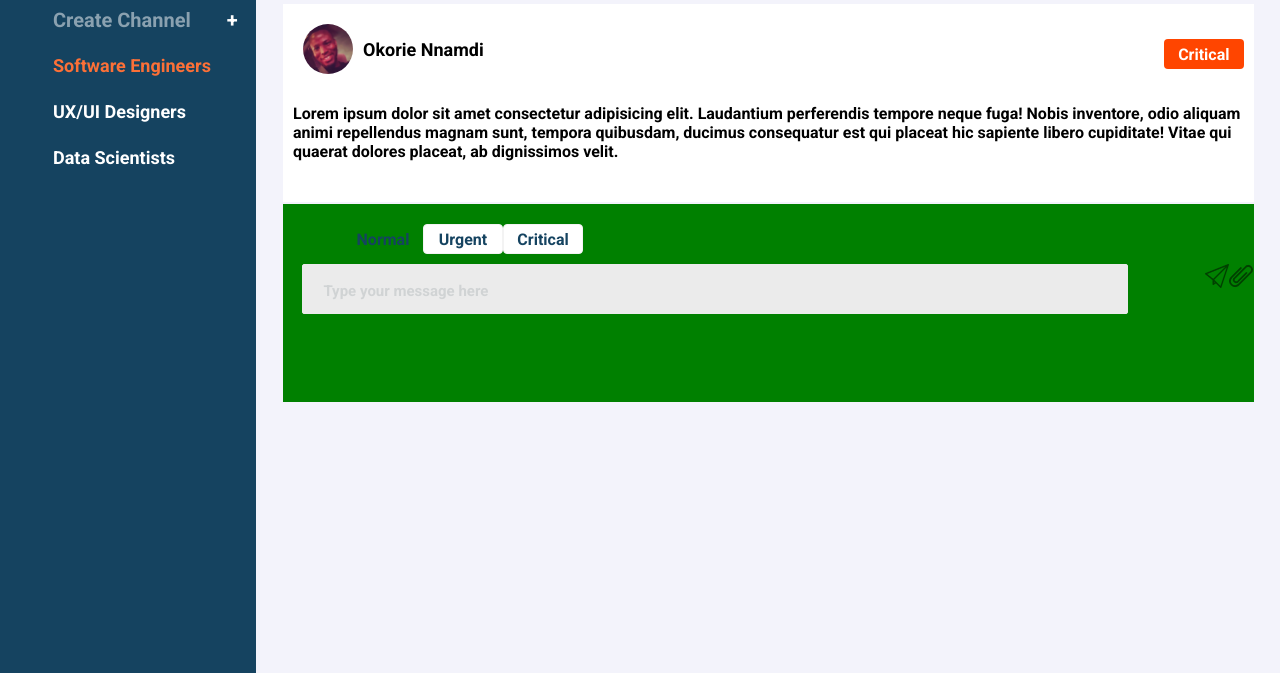
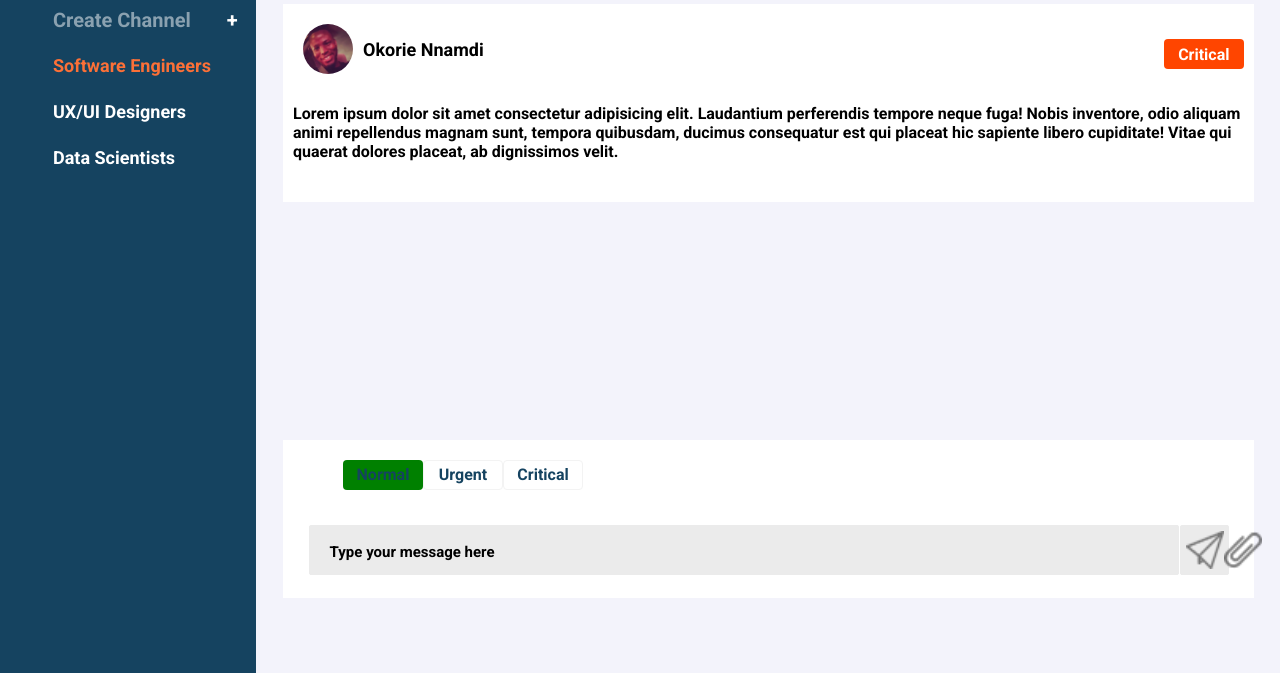
Before and after one commit to Jelhill/PostIt, a plain HTML site: page homepage.html in a window 1280 px wide. Shown: the part 127-800 px from the top of the page. Drawn offline with Linux system fonts and the light colour scheme.

Commit message:
input worked on

```diff
--- a/style.css
+++ b/style.css
@@ -229,14 +229,13 @@ button:hover {
 }
 
 .addmessage {
-  background-color: green;
-  /* margin-top: 350px; */
+  background-color: #ffffff;
+  margin-top: 23%;
   width: 95%;
-  height: 25vh;
+  height: 20vh;
   margin-left: 26px;
   border: 1px solid #f3f3fb;
   box-sizing: border-box;
-  position: relative;
 }
 
 .mood {
@@ -278,9 +277,9 @@ button:hover {
 }
 
 .inputmedia input {
-  width: 85%;
+  width: 68%;
   height: 50px;
-  /* margin-top: 20px; */
+  margin-top: 2%;
   margin-left: 2%;
   background-color: #ebebeb;
   border: 1px solid #ebebeb;
@@ -289,16 +288,21 @@ button:hover {
 }
 
 .inputmedia .medialine {
-  /* position: absolute; */
-  /* right: 60px;
-  top: 33px; */
+  margin-top: 2.6%;
+  margin-right: 25px;
+  padding: 5px;
+  height: 50px;
+  border-radius: 2px;
+  background-color: #ebebeb;
+  border: 1px solid #ebebeb;
   width: 5%;
   display: flex;
 }
 
 .inputmedia ::-webkit-input-placeholder {
   padding: 10px;
-  font-size: 15px;
+  font-size: 20px;
+  color: black;
 }
 
 .inputmedia :-ms-input-placeholder {
@@ -325,58 +329,57 @@ button:hover {
   background: #154360;
 }
 
-.homepageLeft .logo{
+.homepageLeft .logo {
   margin-left: 58px;
   margin-top: 52px;
-    display:flex;
+  display: flex;
 }
 
-.homepageLeft .logo .postit{
+.homepageLeft .logo .postit {
   font-weight: bold;
   font-size: 45px;
   align-items: center;
   text-align: center;
-    color: #FFF;
+  color: #fff;
   margin-left: 10px;
 }
 
-.homepageLeft .create-channel{
+.homepageLeft .create-channel {
   display: flex;
   margin-left: 53px;
   margin-top: 30px;
 }
 
-.homepageLeft .create-channel .create{
+.homepageLeft .create-channel .create {
   font-weight: bold;
   font-size: 20px;
-    color: rgba(255,255,255,0.5)
+  color: rgba(255, 255, 255, 0.5);
 }
 
 .homepageLeft .create-channel .add {
   margin-left: 36px;
   font-size: 20px;
   font-weight: 50px;
-    border:2px;
-    color: #fff
+  border: 2px;
+  color: #fff;
 }
 
-.homepageLeft .group{
+.homepageLeft .group {
   margin-left: 53px;
   margin-top: 23px;
-
 }
 
 .homepageLeft .group .groups {
   margin-bottom: 25px;
   font-weight: bold;
   font-size: 18px;
-    color: #FFF
+  color: #fff;
 }
 
 .homepageLeft .group .groups:hover {
   color: #fc7037;
 }
-.homepageLeft .group .one{
+.homepageLeft .group .one {
   margin-bottom: 25px;
   font-weight: bold;
   font-size: 18px;
```
Lines whose indentation alone changed are shown as unchanged.
